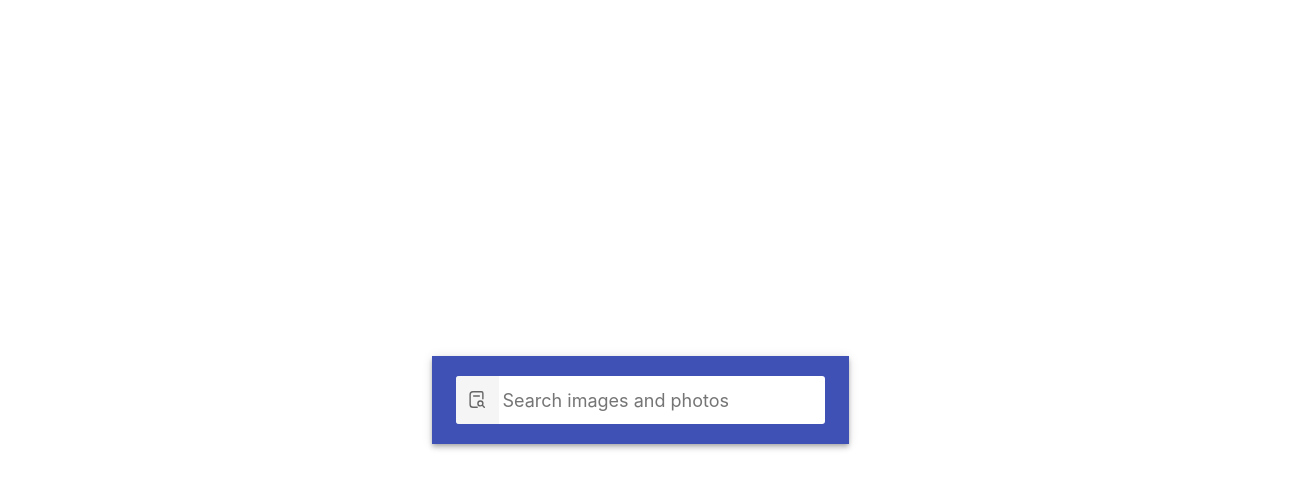
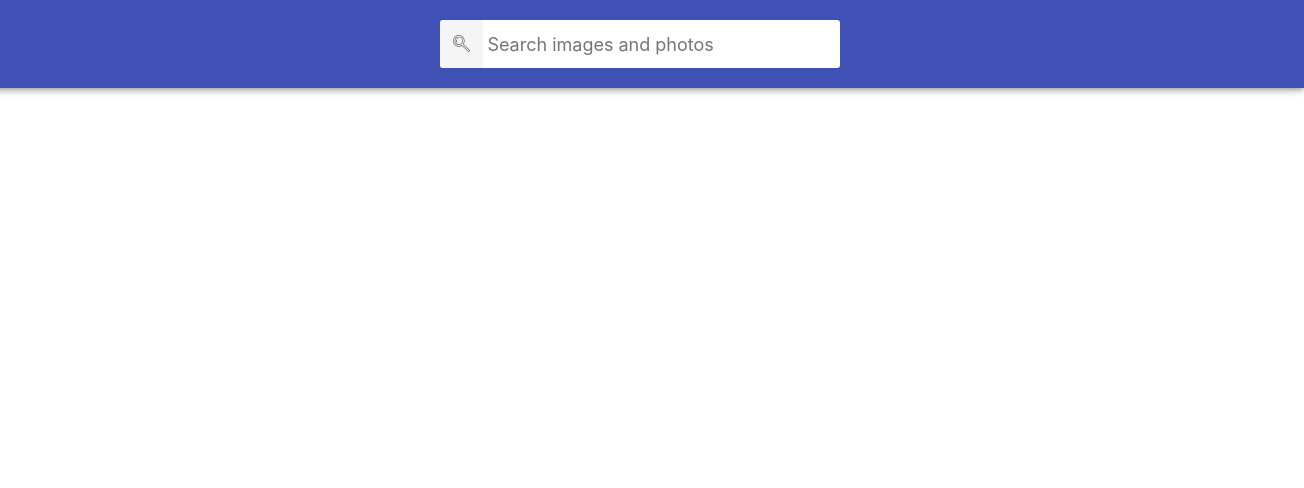
Before and after one commit to Hanna-Pylypenko/goit-react-hw-03-image-finder, a React (Create React App) app: page / in a window 1280 px wide. Shown: the top 488 px of the page, 1304 px wide, since content can reach past the window. Built offline with nearby package versions, Linux system fonts and the light colour scheme.

Commit message:
almost done

```diff
--- a/package.json
+++ b/package.json
@@ -10,7 +10,10 @@
     "@types/react": "^18.0.15",
     "react": "^18.1.0",
     "react-dom": "^18.1.0",
+    "react-icons": "^4.4.0",
+    "react-loader-spinner": "^5.1.7-beta.1",
     "react-scripts": "5.0.1",
+    "react-toastify": "^9.0.7",
     "web-vitals": "^2.1.3"
   },
   "scripts": {
--- a/src/components/App.jsx
+++ b/src/components/App.jsx
@@ -1,21 +1,66 @@
 import React, { Component } from 'react';
+import { ImageGallery } from './ImageGallery/ImageGallery';
 import { SearchBar } from './SearchBar/SearchBar';
-
+import { Button } from './Button/Button';
+import { ThreeDots } from 'react-loader-spinner';
+import { ToastContainer } from 'react-toastify';
+import 'react-toastify/dist/ReactToastify.css';
 export class App extends Component {
   state = {
-    searchedItem: [],
+    searchedItem: '',
+    searchedItemsCollection: [],
+    totalItems: 0,
+    pageNumber: 1,
+    loading: false,
   };
-  onSubmit = evt => {
-    evt.preventDefault();
 
-    console.log('submitted');
+  onSubmit = data => {
+    this.setState({ loading: true });
+    setTimeout(() => {
+      fetch(
+        `https://pixabay.com/api/?q=${data}&page=1&key=27847639-8e847d0d7182257a527cf2e5a&image_type=photo&orientation=horizontal&per_page=12`
+      )
+        .then(res => res.json())
+        .then(res => {
+          this.setState({
+            searchedItemsCollection: res.hits,
+            totalItems: res.totalHits - 12,
+          });
+        })
+        .finally(() => this.setState({ loading: false }));
+    }, 2000);
+
+    this.setState(prevState => ({
+      searchedItem: data,
+      pageNumber: prevState.pageNumber + 1,
+    }));
   };
+  onClick = () => {
+    fetch(
+      `https://pixabay.com/api/?q=${this.state.searchedItem}&page=${this.state.pageNumber}&key=27847639-8e847d0d7182257a527cf2e5a&image_type=photo&orientation=horizontal&per_page=12`
+    )
+      .then(res => res.json())
+      .then(res => {
+        console.log(this.state);
+        this.setState(prevState => ({
+          pageNumber: prevState.pageNumber + 1,
+          searchedItemsCollection: [
+            ...prevState.searchedItemsCollection,
+            ...res.hits,
+          ],
+          totalItems: prevState.totalItems - res.hits.length,
+        }));
+      });
+  };
+
   render() {
     return (
       <div
         style={{
-          height: '100vh',
+          margin: 0,
+          width: '100%',
           display: 'flex',
+          flexDirection: 'column',
           justifyContent: 'center',
           alignItems: 'center',
           fontSize: 40,
@@ -23,6 +68,22 @@ export class App extends Component {
         }}
       >
         <SearchBar onSubmit={this.onSubmit} />
+        {this.state.loading && (
+          <ThreeDots
+            height="80"
+            width="80"
+            radius="9"
+            color="green"
+            wrapperStyle
+            wrapperClass
+          />
+        )}
+        <ToastContainer position="top-center" autoClose={3000} />
+        <ImageGallery itemCollection={this.state.searchedItemsCollection} />
+
+        {this.state.searchedItemsCollection.length > 11 && (
+          <Button onClick={this.onClick} />
+        )}
       </div>
     );
   }
--- /dev/null
+++ b/src/components/Button/Button.jsx
@@ -0,0 +1,8 @@
+import css from './Button.module.css';
+export const Button = ({ onClick }) => {
+  return (
+    <button type="button" className={css.button} onClick={onClick}>
+      Load more
+    </button>
+  );
+};
--- /dev/null
+++ b/src/components/Button/Button.module.css
@@ -0,0 +1,25 @@
+.button {
+  padding: 8px 16px;
+  border-radius: 2px;
+  background-color: #3f51b5;
+  transition: all 250ms cubic-bezier(0.4, 0, 0.2, 1);
+  text-align: center;
+  display: inline-block;
+  color: #fff;
+  border: 0;
+  text-decoration: none;
+  cursor: pointer;
+  font-family: inherit;
+  font-size: 18px;
+  line-height: 24px;
+  font-style: normal;
+  font-weight: 500;
+  min-width: 180px;
+  box-shadow: 0px 3px 1px -2px rgba(0, 0, 0, 0.2),
+    0px 2px 2px 0px rgba(0, 0, 0, 0.14), 0px 1px 5px 0px rgba(0, 0, 0, 0.12);
+}
+
+.button:hover,
+.button:focus {
+  background-color: #303f9f;
+}
--- /dev/null
+++ b/src/components/ImageGallery/ImageGallery.jsx
@@ -0,0 +1,11 @@
+import css from './ImageGallery.module.css';
+import { ImageGalleryItem } from 'components/ImageGalleryItem/ImagrGalleryItem';
+export const ImageGallery = ({ itemCollection }) => {
+  return (
+    <ul className={css.gallery}>
+      {itemCollection.map(({ id, webformatURL, tags }) => {
+        return <ImageGalleryItem key={id} src={webformatURL} alt={tags} />;
+      })}
+    </ul>
+  );
+};
--- /dev/null
+++ b/src/components/ImageGallery/ImageGallery.module.css
@@ -0,0 +1,12 @@
+.gallery {
+  display: grid;
+  max-width: calc(100vw - 48px);
+  grid-template-columns: repeat(auto-fill, minmax(320px, 1fr));
+  grid-gap: 16px;
+  margin-top: 0;
+  margin-bottom: 0;
+  padding: 15px;
+  list-style: none;
+  margin-left: auto;
+  margin-right: auto;
+}
--- /dev/null
+++ b/src/components/ImageGalleryItem/ImageGalleryItem.module.css
@@ -0,0 +1,18 @@
+.galleryItem {
+  height: 260px;
+  box-shadow: 0px 1px 3px 0px rgba(0, 0, 0, 0.2),
+    0px 1px 1px 0px rgba(0, 0, 0, 0.14), 0px 2px 1px -1px rgba(0, 0, 0, 0.12);
+}
+
+.galleryItem img {
+  width: 100%;
+  height: 100%;
+
+  object-fit: cover;
+  transition: transform 250ms cubic-bezier(0.4, 0, 0.2, 1);
+}
+
+.galleryItem:hover {
+  transform: scale(1.03);
+  cursor: zoom-in;
+}
--- /dev/null
+++ b/src/components/ImageGalleryItem/ImagrGalleryItem.jsx
@@ -0,0 +1,8 @@
+import css from './ImageGalleryItem.module.css';
+export const ImageGalleryItem = ({ src, alt }) => {
+  return (
+    <li className={css.galleryItem}>
+      <img src={src} alt={alt} />
+    </li>
+  );
+};
--- a/src/components/SearchBar/SearchBar.jsx
+++ b/src/components/SearchBar/SearchBar.jsx
@@ -1,13 +1,44 @@
 import css from './SearchBar.module.css';
-export const SearchBar = ({ onSubmit }) => {
+import { Component } from 'react';
+import { toast } from 'react-toastify';
+import 'react-toastify/dist/ReactToastify.css';
+
+export class SearchBar extends Component {
+  state = {
+    searchedItem: '',
+  };
+  inputHandler = evt => {
+    this.setState({ searchedItem: evt.currentTarget.value });
+  };
+  onSubmit = evt => {
+    evt.preventDefault();
+    if (this.state.searchedItem.trim() === '') {
+      toast.warn(' Please, type something.', {
+        theme: 'colored',
+        fontSize: '20px',
+      });
+      return;
+    }
+    if (this.state.searchedItem.trim()) {
+      this.props.onSubmit(this.state.searchedItem);
+      this.reset();
+    }
+  };
+  reset = () => {
+    this.setState({ searchedItem: '' });
+  };
+
+  render() {
     return (
       <header className={css.searchBar}>
-      <form className={css.searchForm}>
-        <button type="submit" className={css.button} onSubmit={onSubmit}>
+        <form className={css.searchForm} onSubmit={this.onSubmit}>
+          <button type="submit" className={css.button}>
             <span className={css.buttonLabel}>Search</span>
           </button>
 
           <input
+            value={this.state.searchedItem}
+            onChange={this.inputHandler}
             className={css.input}
             type="text"
             autoComplete="off"
@@ -17,4 +48,5 @@ export const SearchBar = ({ onSubmit }) => {
         </form>
       </header>
     );
-};
+  }
+}
--- a/src/components/SearchBar/SearchBar.module.css
+++ b/src/components/SearchBar/SearchBar.module.css
@@ -6,6 +6,7 @@
   display: flex;
   justify-content: center;
   align-items: center;
+  width: 100%;
   min-height: 64px;
   padding-right: 24px;
   padding-left: 24px;
@@ -20,7 +21,7 @@
   display: flex;
   align-items: center;
   width: 100%;
-  max-width: 600px;
+  max-width: 400px;
   background-color: #fff;
   border-radius: 3px;
   overflow: hidden;
```
Also changed, not shown: src/components/SearchBar/searchIcon.svg, 1 other file (tests, documents, lock files or other folders). Lines whose indentation alone changed are shown as unchanged.
